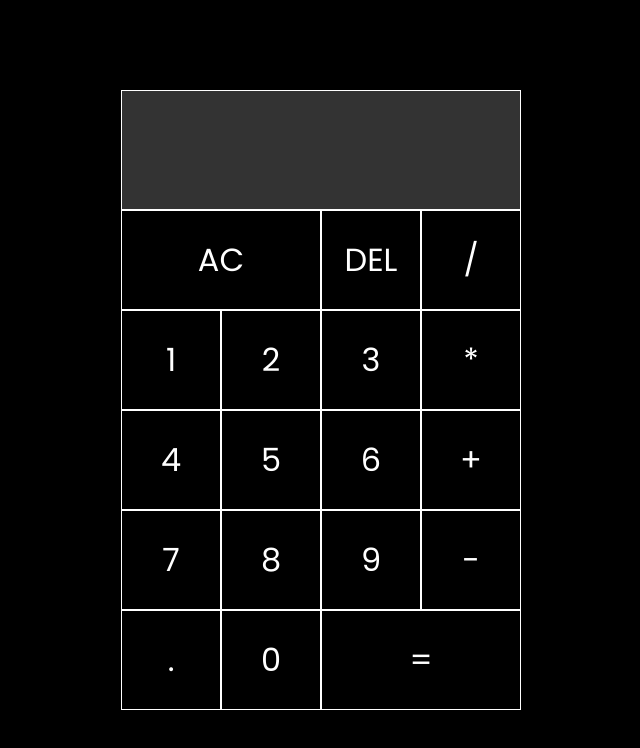
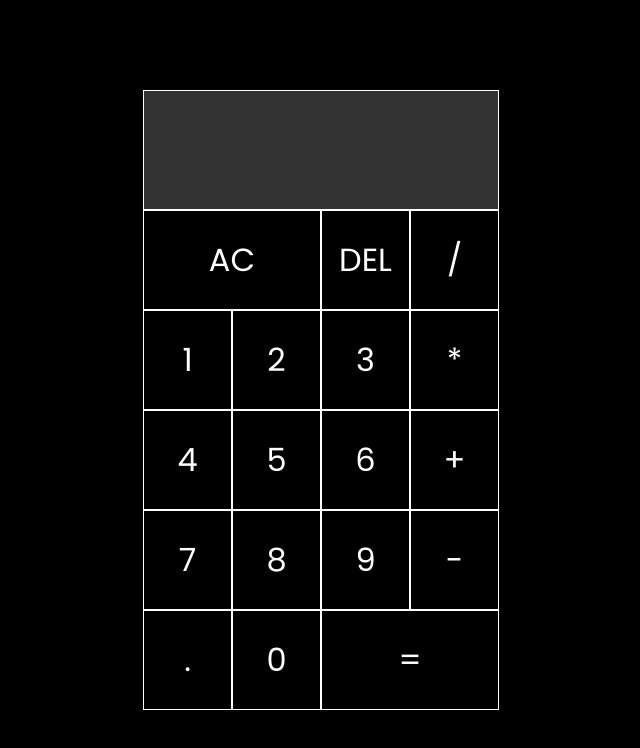
Before and after one commit to imankush10/JavaScript-Calculator, a plain HTML site: page index.html in a window 1280 px wide. Shown: the whole page, without its empty margins (319-959 px from the left). Drawn offline with Linux system fonts and the light colour scheme.

Commit message:
Update style.css

```diff
--- a/style.css
+++ b/style.css
@@ -15,7 +15,7 @@ html, body {
     display: grid;
     align-content: center;
     justify-content: center;
-    grid-template-columns: repeat(4,100px);
+    grid-template-columns: repeat(4, 89px);
     grid-template-rows: minmax(120px, auto) repeat(5,100px);
     min-height: 100vh;
 }
```
